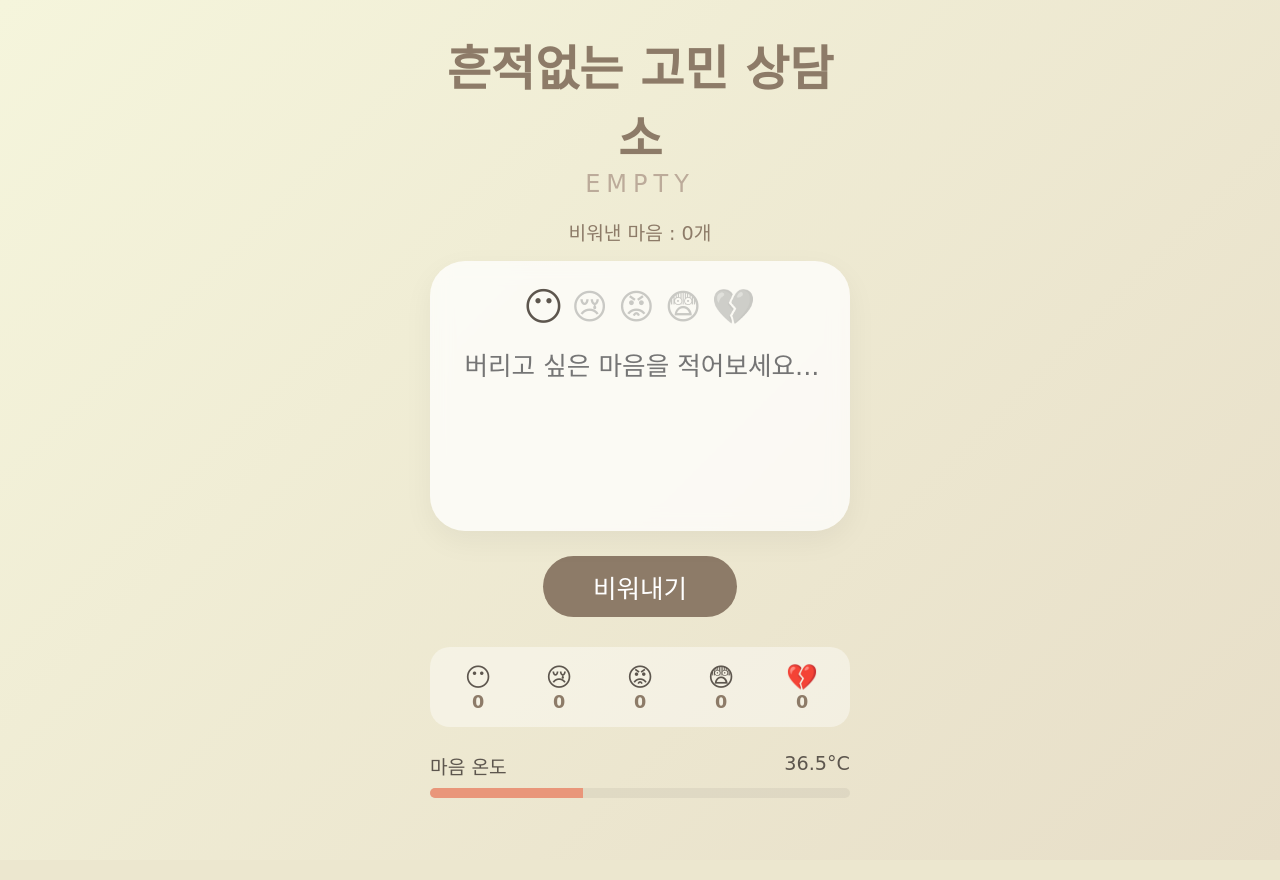
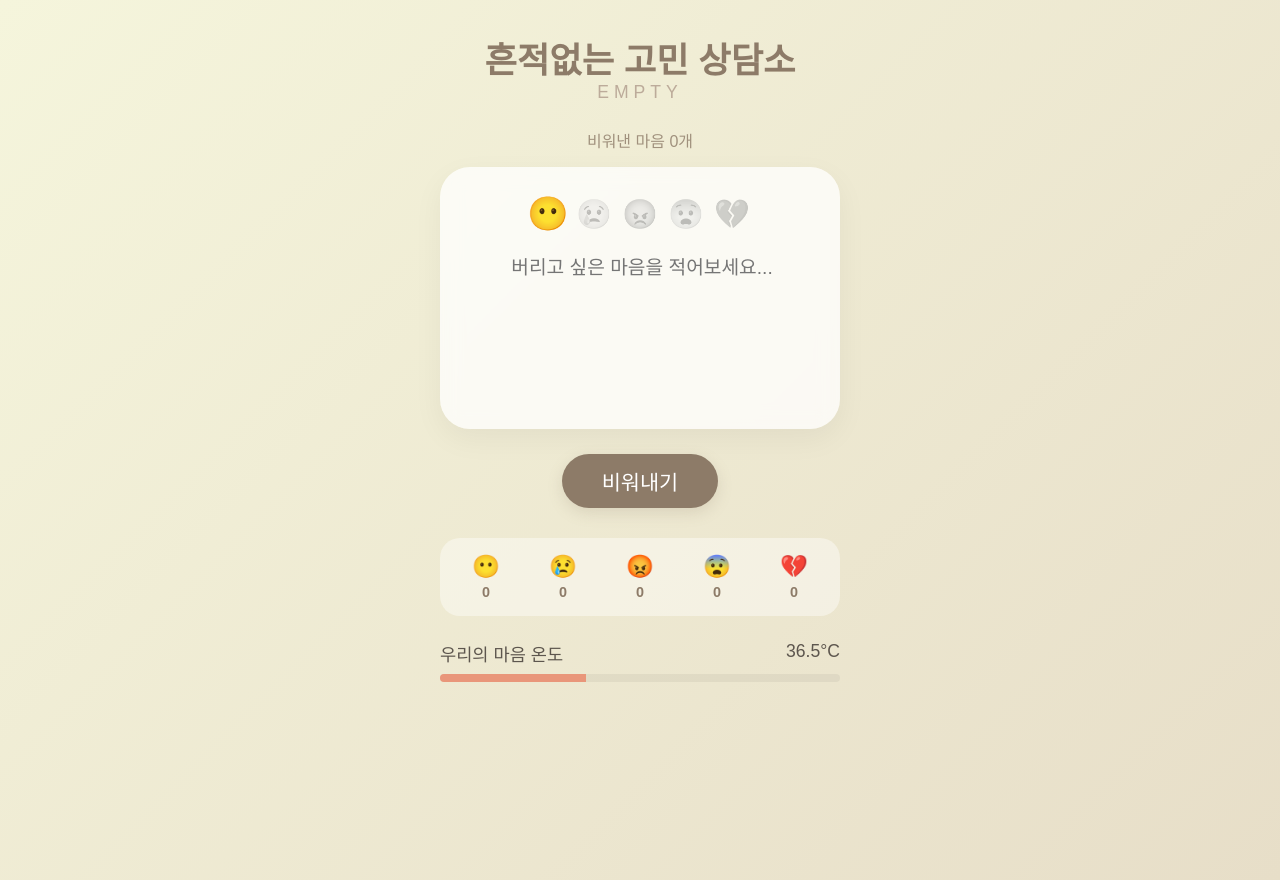
Before and after one commit to wooseonjin/Empty, a Flask app: page / in a window 1280 px wide. Before the commit the page ends 798 px from the top, so only its background shows below. Run offline with Flask 3, Linux system fonts and the light colour scheme; data comes from the database, SQL or seed files in the repository; data that the repository does not hold is empty; some libraries are stand-ins or nearby versions; some web fonts are replaced.

Commit message:
흔적없는 고민 상담소:EMPTY

```diff
--- a/templates/index.html
+++ b/templates/index.html
@@ -4,62 +4,74 @@
     <meta charset="UTF-8">
     <meta name="viewport" content="width=device-width, initial-scale=1.0">
     <title>흔적없는 고민 상담소 | EMPTY</title>
-    <link href="https://hangeul.naver.com/2017-nanum?family=NanumJungHagSaeng" rel="stylesheet">
+    <link href="https://fastly.jsdelivr.net/gh/projectnoonnu/noonfonts_2105@1.1/Cafe24Ssurround.woff" rel="stylesheet">
     <style>
+        @font-face {
+            font-family: 'Cafe24Ssurround';
+            src: url('https://fastly.jsdelivr.net/gh/projectnoonnu/noonfonts_2105@1.1/Cafe24Ssurround.woff') format('woff');
+            font-weight: normal;
+            font-style: normal;
+        }
+
         :root { --main-brown: #8d7b68; --soft-beige: #f3eee3; --accent: #e9967a; }
 
         body {
             background: linear-gradient(135deg, #f5f5dc 0%, #e7dec8 100%);
-            color: #5d564e; font-family: 'NanumJungHagSaeng', cursive;
+            color: #5d564e;
+            font-family: 'Cafe24Ssurround', sans-serif; /* 요청하신 귀여운 폰트 */
             display: flex; flex-direction: column; align-items: center;
-            margin: 0; padding: 30px 20px; min-height: 100vh; /* 패딩 축소 */
+            margin: 0; padding: 40px 20px; min-height: 100vh;
+            word-break: keep-all;
         }
 
-        /* 전체 컨테이너 크기를 대폭 줄임 (모바일에서도 여유 있게) */
-        .container { width: 90%; max-width: 420px; text-align: center; }
+        /* 모바일에 최적화된 아담한 사이즈 */
+        .container { width: 95%; max-width: 400px; text-align: center; }
 
-        .main-title { font-size: 3rem; font-weight: 700; color: var(--main-brown); margin: 0; }
-        .sub-title { font-size: 1.5rem; color: #bcab9a; margin-bottom: 20px; letter-spacing: 6px; }
+        .main-title { font-size: 2.2rem; font-weight: 700; color: var(--main-brown); margin: 0; line-height: 1.2; }
+        .sub-title { font-size: 1.1rem; color: #bcab9a; margin-bottom: 25px; letter-spacing: 5px; }
 
-        .total-count { font-size: 1.2rem; color: var(--main-brown); margin-bottom: 15px; }
+        .total-count { font-size: 1rem; color: var(--main-brown); margin-bottom: 15px; opacity: 0.8; }
 
-        /* 입력창 카드 사이즈 축소 */
+        /* 입력창 카드 */
         .input-card {
-            background: rgba(255, 255, 255, 0.75); padding: 25px 20px; border-radius: 35px;
+            background: rgba(255, 255, 255, 0.75); padding: 30px 20px; border-radius: 30px;
             box-shadow: 0 10px 30px rgba(0,0,0,0.05); backdrop-filter: blur(10px); margin-bottom: 25px;
         }
 
         .emotion-selector { margin-bottom: 20px; display: flex; justify-content: center; gap: 10px; }
-        .emotion-btn { cursor: pointer; font-size: 2.2rem; filter: grayscale(1); opacity: 0.3; transition: 0.3s; }
-        .emotion-btn.active { filter: grayscale(0); opacity: 1; transform: scale(1.1); }
+        .emotion-btn { cursor: pointer; font-size: 1.8rem; filter: grayscale(1); opacity: 0.3; transition: 0.3s; }
+        .emotion-btn.active { filter: grayscale(0); opacity: 1; transform: scale(1.15); }
 
         #content {
-            width: 100%; height: 150px; border: none; background: transparent;
-            font-family: 'NanumJungHagSaeng', cursive; font-size: 1.6rem; outline: none; resize: none; text-align: center;
-            line-height: 1.3; color: #5d564e;
+            width: 100%; height: 140px; border: none; background: transparent;
+            font-family: 'Cafe24Ssurround', sans-serif; font-size: 1.2rem; outline: none; resize: none; text-align: center;
+            line-height: 1.6; color: #5d564e;
         }
 
         .btn-empty {
             background: var(--main-brown); color: #fff; border: none;
-            padding: 12px 50px; font-size: 1.6rem; font-family: 'NanumJungHagSaeng', cursive;
-            border-radius: 40px; cursor: pointer; transition: 0.3s;
+            padding: 12px 40px; font-size: 1.3rem; font-family: 'Cafe24Ssurround', sans-serif;
+            border-radius: 50px; cursor: pointer; transition: 0.3s;
+            box-shadow: 0 5px 15px rgba(141, 123, 104, 0.2);
         }
+        .btn-empty:hover { transform: scale(1.03); background: #766352; }
 
-        /* 5가지 감정 대시보드 사이즈 축소 */
+        /* 감정 대시보드 */
         .dashboard {
             display: grid; grid-template-columns: repeat(5, 1fr); gap: 5px;
             margin-top: 30px; padding: 15px 10px; background: rgba(255,255,255,0.4); border-radius: 20px;
         }
         .stat-card { text-align: center; }
-        .stat-emoji { font-size: 1.6rem; display: block; }
-        .stat-num { font-size: 1.1rem; color: var(--main-brown); font-weight: bold; }
+        .stat-emoji { font-size: 1.4rem; display: block; margin-bottom: 3px; }
+        .stat-num { font-size: 0.9rem; color: var(--main-brown); font-weight: bold; }
 
-        /* 마음 온도 게이지 슬림하게 */
+        /* 온도 게이지 */
         .temp-section { margin-top: 25px; width: 100%; }
-        .temp-bar-bg { width: 100%; height: 10px; background: rgba(0,0,0,0.05); border-radius: 10px; margin-top: 8px; overflow: hidden; }
+        .temp-bar-bg { width: 100%; height: 8px; background: rgba(0,0,0,0.05); border-radius: 10px; margin-top: 8px; overflow: hidden; }
         .temp-bar-fill { width: 36.5%; height: 100%; background: var(--accent); transition: width 1s ease-in-out; }
 
-        #quote-overlay { position: fixed; top: 0; left: 0; width: 100%; height: 100%; background: rgba(243, 238, 227, 0.98); display: none; flex-direction: column; align-items: center; justify-content: center; z-index: 1000; padding: 20px; }
+        /* 결과 오버레이 */
+        #quote-overlay { position: fixed; top: 0; left: 0; width: 100%; height: 100%; background: rgba(243, 238, 227, 0.98); display: none; flex-direction: column; align-items: center; justify-content: center; z-index: 1000; padding: 30px; }
         .burning { animation: vanish 1.5s forwards; }
         @keyframes vanish { to { opacity: 0; transform: scale(0.8) translateY(-20px); filter: blur(10px); } }
     </style>
@@ -70,7 +82,7 @@
     <h1 class="main-title">흔적없는 고민 상담소</h1>
     <div class="sub-title">EMPTY</div>
 
-    <div class="total-count">비워낸 마음 : <span id="total-val">0</span>개</div>
+    <div class="total-count">비워낸 마음 <span id="total-val">0</span>개</div>
 
     <div class="input-card">
         <div class="emotion-selector">
@@ -94,8 +106,8 @@
     </div>
 
     <div class="temp-section">
-        <div style="display:flex; justify-content: space-between; font-size: 1.2rem;">
-            <span>마음 온도</span>
+        <div style="display:flex; justify-content: space-between; font-size: 1.1rem;">
+            <span>우리의 마음 온도</span>
             <span><span id="temp-text">36.5</span>°C</span>
         </div>
         <div class="temp-bar-bg"><div class="temp-bar-fill" id="temp-fill"></div></div>
@@ -103,7 +115,7 @@
 </div>
 
 <div id="quote-overlay">
-    <div id="quote-text" style="font-size: 2.5rem; color: var(--main-brown); text-align: center;"></div>
+    <div id="quote-text" style="font-size: 1.8rem; color: var(--main-brown); text-align: center; line-height: 1.5;"></div>
 </div>
 
 <script>
@@ -162,7 +174,7 @@
                     area.classList.remove('burning');
                     btn.disabled = false;
                     fetchInfo();
-                }, 2500);
+                }, 3000);
             }, 1000);
         } catch(e) {
             btn.disabled = false;
```
